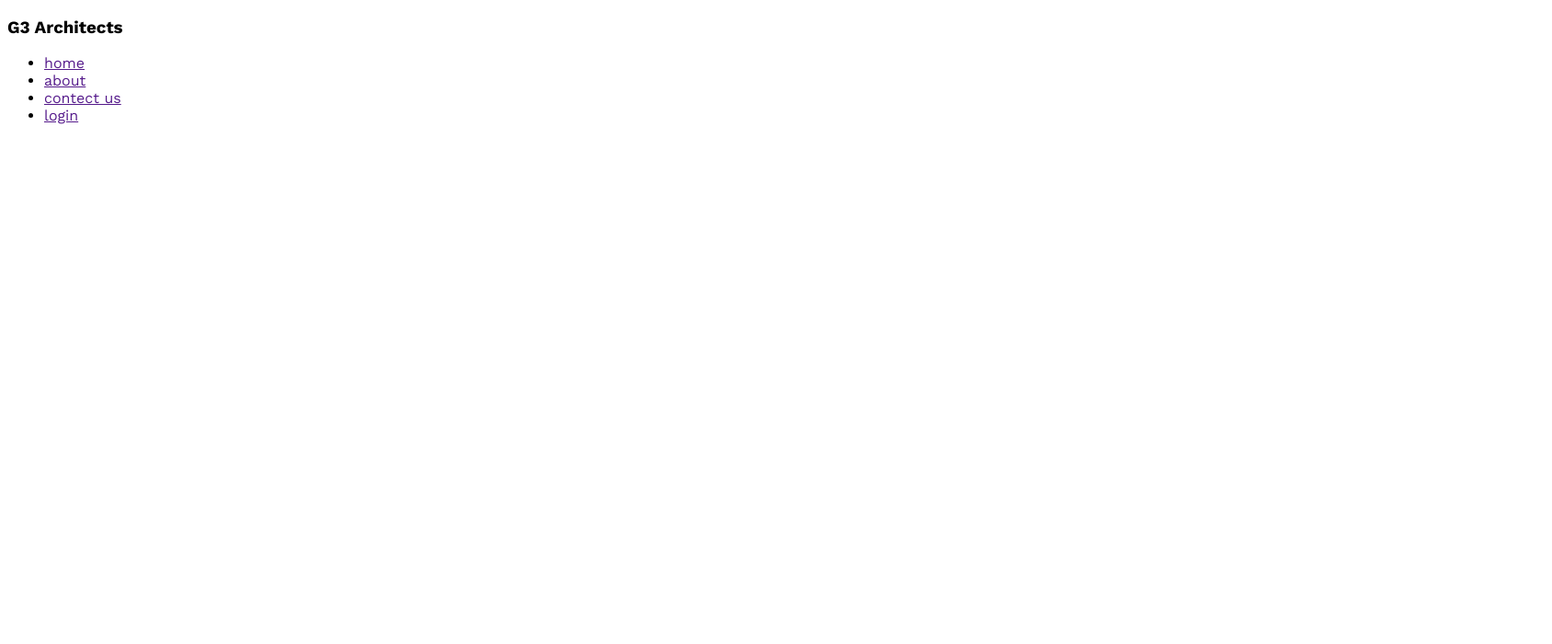
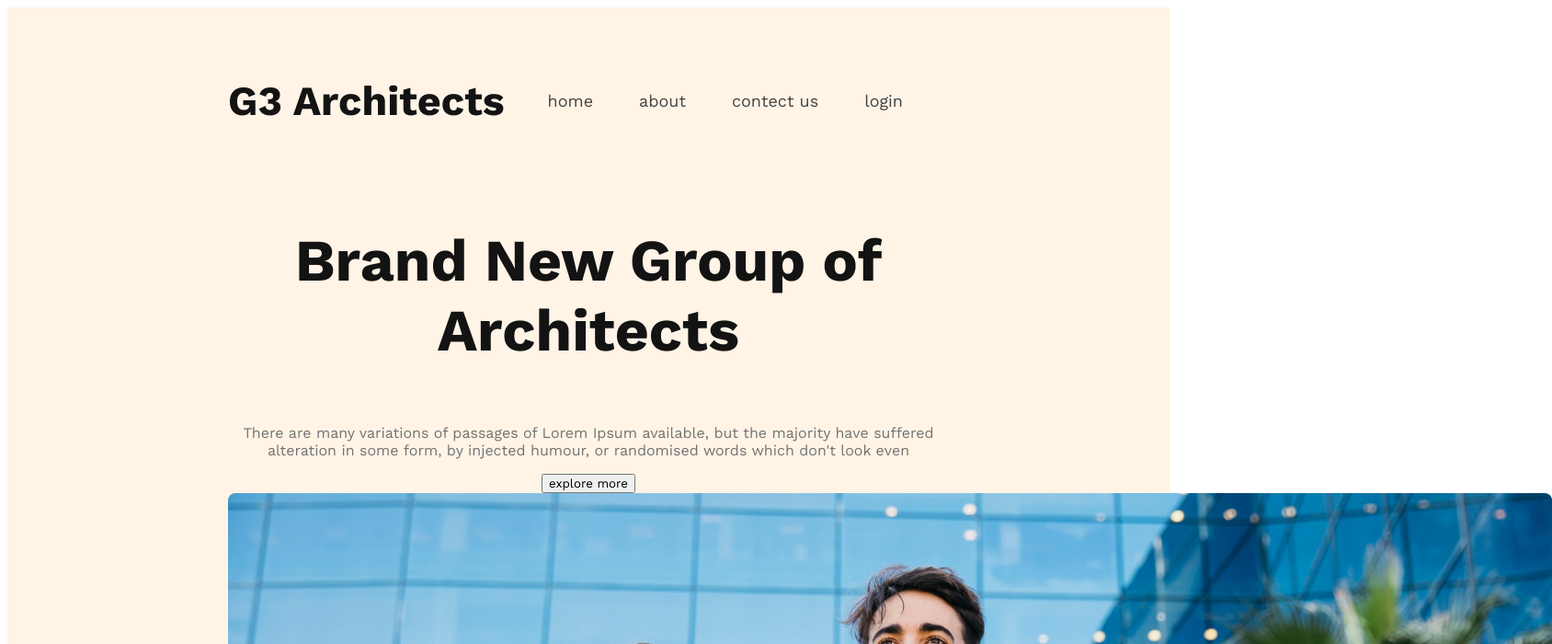
Before and after one commit to nomangit111/g3-architect-webpage, a plain HTML site: page index.html in a window 1280 px wide. Shown: the top 700 px of the page at 92% size, 1688 px wide, since content can reach past the window. Drawn offline with nearby package versions, Linux system fonts and the light colour scheme.

Commit message:
banner section added

```diff
--- a/index.html
+++ b/index.html
@@ -9,7 +9,7 @@
 <body>
     <header>
       <nav >
-          <h3>G3 Architects</h3>
+          <h3 class="nav-asia">G3 Architects</h3>
           <ul>
            <li><a href="">home</a></li>
            <li><a href="">about</a></li>
@@ -17,6 +17,14 @@
            <li><a href="">login</a></li>
           </ul>
       </nav>
+      <div class="banner">
+        <div class="banner-contect">
+            <h3 class="banner-title">Brand New Group of Architects</h3>
+            <p class="banner-discription">There are many variations of passages of Lorem Ipsum available, but the majority have suffered alteration in some form, by injected humour, or randomised words which don't look even</p>
+            <button class="btn-primery">explore more</button>
+        </div>
+        <img src="images/banner.png" alt="">
+      </div>
     </header>
     <main>
 
--- a/style/architects.css
+++ b/style/architects.css
@@ -5,3 +5,56 @@
     font-family: 'Lato', sans-serif;
     font-family: 'Work Sans', sans-serif;
   }
+   header{
+    background: rgba(255, 144, 14, 0.10);
+    padding: 30px 240px;
+
+   }
+   .nav-asia{
+    color: var(--dark-01, #131313);
+    font-family: Work Sans;
+    font-size: 2.8rem;
+    font-weight: 700;
+
+   }
+   nav{
+    display: flex;
+    justify-content: space-between;
+    align-items: center;
+   }
+   nav ul{
+    display: flex;
+   }
+
+   nav li{
+  list-style: none;
+    margin-right: 50px;
+    font-size: 18px;
+    font-weight: 500;
+
+
+   }
+   nav li>a {
+    text-decoration: none;
+    color: #424242;
+   }
+   .banner-contect{
+   max-width: 800px;
+   align-items: center;
+   text-align: center;
+   margin: 0px auto;
+   }
+   .banner-title{
+    color: var(--dark-01, #131313);
+    font-size: 64px;
+    font-weight: 700;
+
+   }
+   .banner-discription{
+
+    font-size: 1rem;
+    font-weight: 400;
+    color: var(--dark-03, #727272)
+
+
+   }
```
